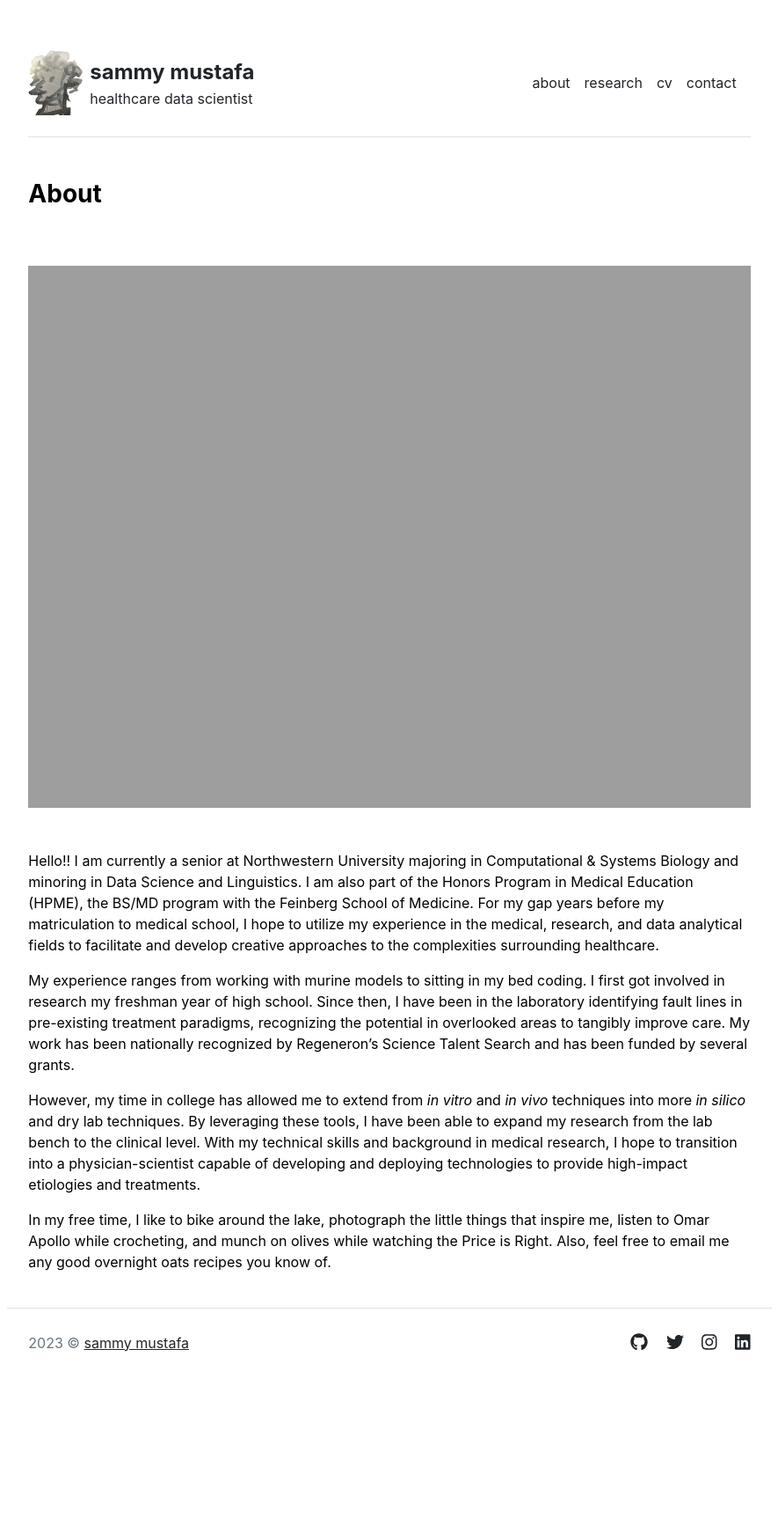
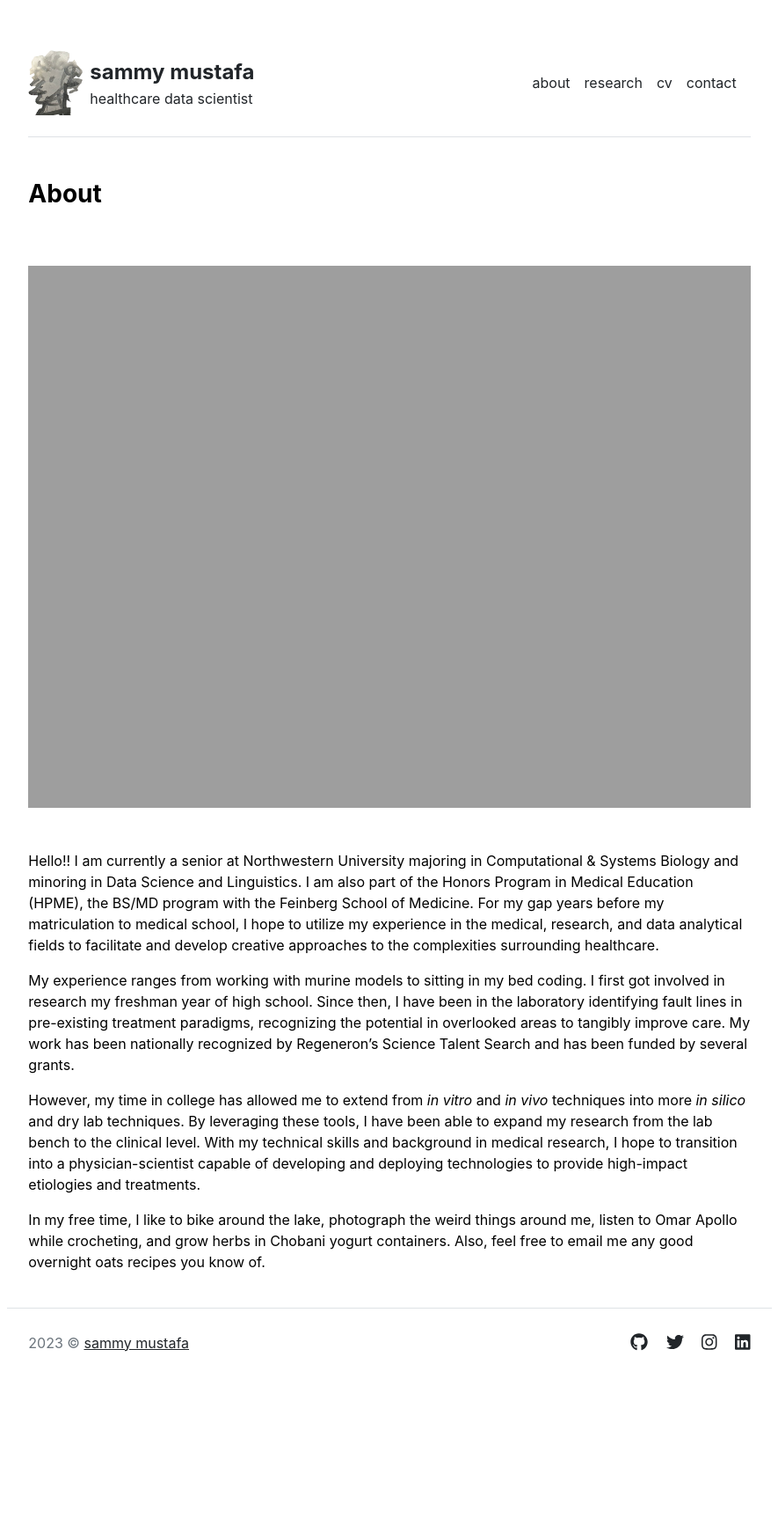
Before and after one commit to sammymustafa/sammymustafa.github.io, a Jekyll site: the page built from about.md, in a window 1280 px wide. Shown: the whole page at 88% size, without its empty margins (197-1082 px from the left). Built offline with Jekyll 4.4.1, drawn with Linux system fonts in a browser that asks for light colours.

Commit message:
added my herbs

```diff
--- a/about.md
+++ b/about.md
@@ -9,4 +9,4 @@ My experience ranges from working with murine models to sitting in my bed coding
 
 However, my time in college has allowed me to extend from <em>in vitro</em> and <em>in vivo</em> techniques into more <em>in silico</em> and dry lab techniques. By leveraging these tools, I have been able to expand my research from the lab bench to the clinical level. With my technical skills and background in medical research, I hope to transition into a physician-scientist capable of developing and deploying technologies to provide high-impact etiologies and treatments.
 
-In my free time, I like to bike around the lake, photograph the little things that inspire me, listen to Omar Apollo while crocheting, and munch on olives while watching the Price is Right. Also, feel free to email me any good overnight oats recipes you know of.
+In my free time, I like to bike around the lake, photograph the weird things around me, listen to Omar Apollo while crocheting, and grow herbs in Chobani yogurt containers. Also, feel free to email me any good overnight oats recipes you know of.
```
Also changed, not shown: 1 other file.
